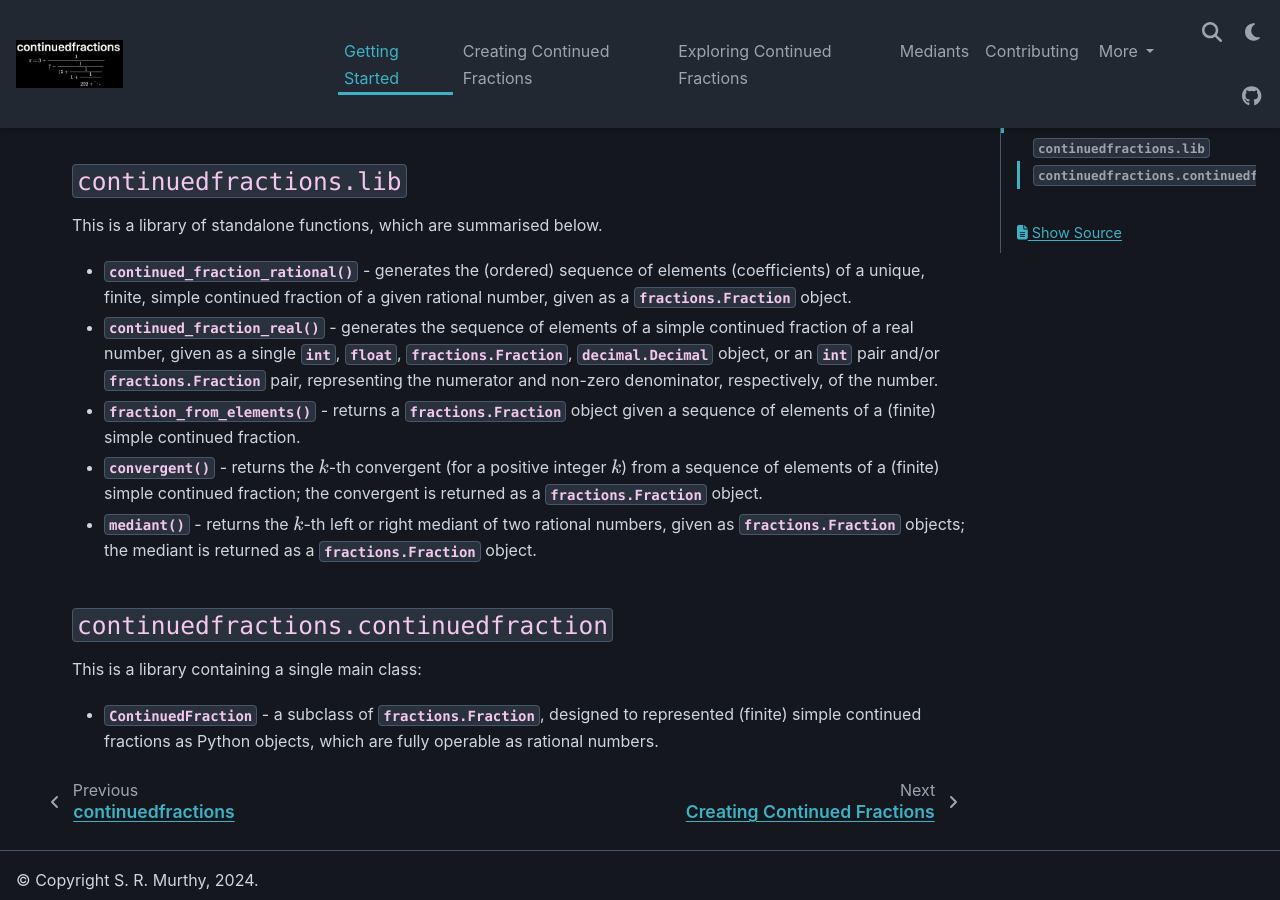
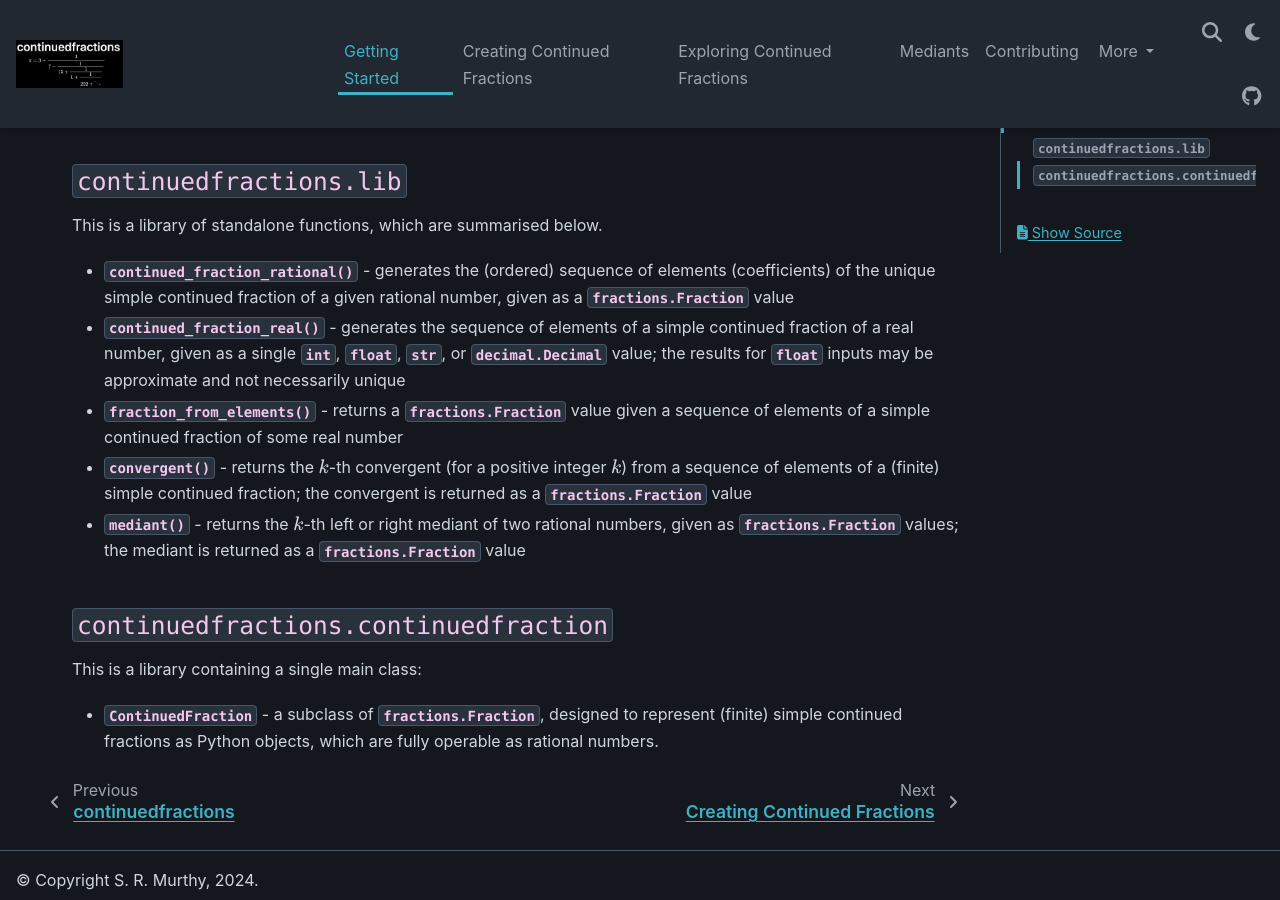
Before and after one commit to sr-murthy/continuedfractions, a Sphinx documentation site: the page built from docs/sources/getting-started.rst, in a window 1280 px wide and 900 px high, scrolled down 711 px. Built offline with Sphinx 7.4.7 and the PyData theme 0.15.4, drawn with Linux system fonts in a browser that asks for light colours; nearby versions of some CDN libraries.

Commit message:
refactor: simplify `lib.continued_fraction_real` + update tests and Sphinx docs

```diff
--- a/docs/sources/getting-started.rst
+++ b/docs/sources/getting-started.rst
@@ -36,11 +36,11 @@ Each is summarised below. Or you can go straight to the :doc:`API reference <api
 
 This is a library of standalone functions, which are summarised below.
 
--  :py:meth:`~continuedfractions.lib.continued_fraction_rational` - generates the (ordered) sequence of elements (coefficients) of a unique, finite, simple continued fraction of a given rational number, given as a :py:class:`fractions.Fraction` object.
--  :py:meth:`~continuedfractions.lib.continued_fraction_real` - generates the sequence of elements of a simple continued fraction of a real number, given as a single :py:class:`int`, :py:class:`float`, :py:class:`fractions.Fraction`, :py:class:`decimal.Decimal` object, or an :py:class:`int` pair and/or :py:class:`fractions.Fraction` pair, representing the numerator and non-zero denominator, respectively, of the number.
-- :py:meth:`~continuedfractions.lib.fraction_from_elements` - returns a :py:class:`fractions.Fraction` object given a sequence of elements of a (finite) simple continued fraction.
--  :py:meth:`~continuedfractions.lib.convergent` - returns the :math:`k`-th convergent (for a positive integer :math:`k`) from a sequence of elements of a (finite) simple continued fraction; the convergent is returned as a :py:class:`fractions.Fraction` object.
--  :py:meth:`~continuedfractions.lib.mediant` - returns the :math:`k`-th left or right mediant of two rational numbers, given as :py:class:`fractions.Fraction` objects; the mediant is returned as a :py:class:`fractions.Fraction` object.
+-  :py:meth:`~continuedfractions.lib.continued_fraction_rational` - generates the (ordered) sequence of elements (coefficients) of the unique simple continued fraction of a given rational number, given as a :py:class:`fractions.Fraction` value
+-  :py:meth:`~continuedfractions.lib.continued_fraction_real` - generates the sequence of elements of a simple continued fraction of a real number, given as a single :py:class:`int`, :py:class:`float`, :py:class:`str`, or :py:class:`decimal.Decimal` value; the results for :py:class:`float` inputs may be approximate and not necessarily unique
+- :py:meth:`~continuedfractions.lib.fraction_from_elements` - returns a :py:class:`fractions.Fraction` value given a sequence of elements of a simple continued fraction of some real number
+-  :py:meth:`~continuedfractions.lib.convergent` - returns the :math:`k`-th convergent (for a positive integer :math:`k`) from a sequence of elements of a (finite) simple continued fraction; the convergent is returned as a :py:class:`fractions.Fraction` value
+-  :py:meth:`~continuedfractions.lib.mediant` - returns the :math:`k`-th left or right mediant of two rational numbers, given as :py:class:`fractions.Fraction` values; the mediant is returned as a :py:class:`fractions.Fraction` value
 
 .. _getting-started.package-structure.continuedfractions_continuedfraction:
 
@@ -49,4 +49,4 @@ This is a library of standalone functions, which are summarised below.
 
 This is a library containing a single main class:
 
-- :py:class:`~continuedfractions.continuedfraction.ContinuedFraction` - a subclass of :py:class:`fractions.Fraction`, designed to represented (finite) simple continued fractions as Python objects, which are fully operable as rational numbers.
+- :py:class:`~continuedfractions.continuedfraction.ContinuedFraction` - a subclass of :py:class:`fractions.Fraction`, designed to represent (finite) simple continued fractions as Python objects, which are fully operable as rational numbers.
--- a/docs/sources/mediants.rst
+++ b/docs/sources/mediants.rst
@@ -33,7 +33,7 @@ From the assumptions above this can be proved easily from the following relation
 
 Mediants can give good rational approximations to real numbers.
 
-The :py:class:`~continuedfractions.continuedfraction.ContinuedFraction` class provides a :py:meth:`~continuedfractions.continuedfraction.ContinuedFraction.right_mediant` method which can be used to calculate (simple) mediants with other :py:class:`~continuedfractions.continuedfraction.ContinuedFraction` or :py:class:`fractions.Fraction` instances. The result is also a :py:class:`~continuedfractions.continuedfraction.ContinuedFraction` object. A few examples are given below of how to calculate mediants.
+The :py:class:`~continuedfractions.continuedfraction.ContinuedFraction` class provides a :py:meth:`~continuedfractions.continuedfraction.ContinuedFraction.right_mediant` method which can be used to calculate (simple) mediants with other :py:class:`~continuedfractions.continuedfraction.ContinuedFraction` or :py:class:`fractions.Fraction` instances. The result is also a :py:class:`~continuedfractions.continuedfraction.ContinuedFraction` instance. A few examples are given below of how to calculate mediants.
 
 .. code:: python
 
```
Also changed, not shown: docs/sources/creating-continued-fractions.rst (+5 -5 lines), 3 other files.
